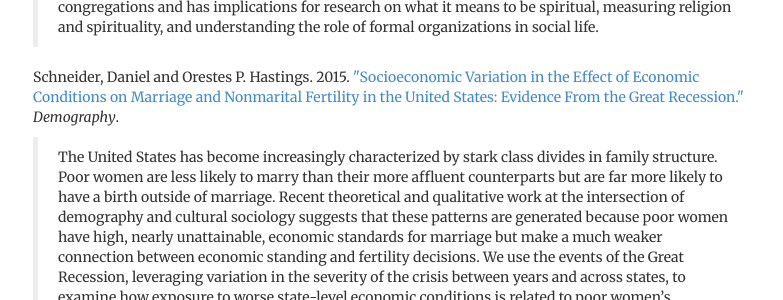
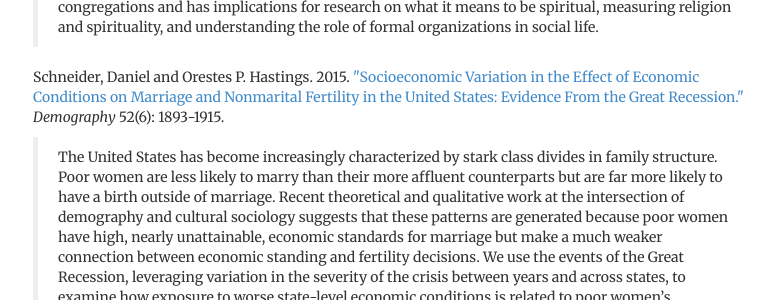
Before and after one commit to ophastings/ophastings.github.io, a Jekyll site: the page built from research/index.html, in a window 1280 px wide. Shown: the part 553-853 px from the top of the page, without its empty margins (247-1030 px from the left). Built offline with Jekyll 4.4.1, drawn with Linux system fonts in a browser that asks for light colours; comment, search, counter and statistics services are not loaded.

Commit message:
Update index.html

```diff
--- a/research/index.html
+++ b/research/index.html
@@ -35,7 +35,7 @@ be spiritual, measuring religion and spirituality, and understanding the role of
 </span></blockquote>
 
 
-<p> Schneider, Daniel and Orestes P. Hastings. 2015. <a href="http://link.springer.com/article/10.1007/s13524-015-0437-7">"Socioeconomic Variation in the Effect of Economic Conditions on Marriage and Nonmarital Fertility in the United States: Evidence From the Great Recession."</a> <i>Demography</i>.
+<p> Schneider, Daniel and Orestes P. Hastings. 2015. <a href="http://link.springer.com/article/10.1007/s13524-015-0437-7">"Socioeconomic Variation in the Effect of Economic Conditions on Marriage and Nonmarital Fertility in the United States: Evidence From the Great Recession."</a> <i>Demography</i> 52(6): 1893-1915.
 <blockquote><span> The United States has become increasingly characterized by stark class divides in family structure.
 Poor women are less likely to marry than their more affluent counterparts but are far more likely to have a birth
 outside of marriage. Recent theoretical and qualitative work at the intersection of demography and
```
